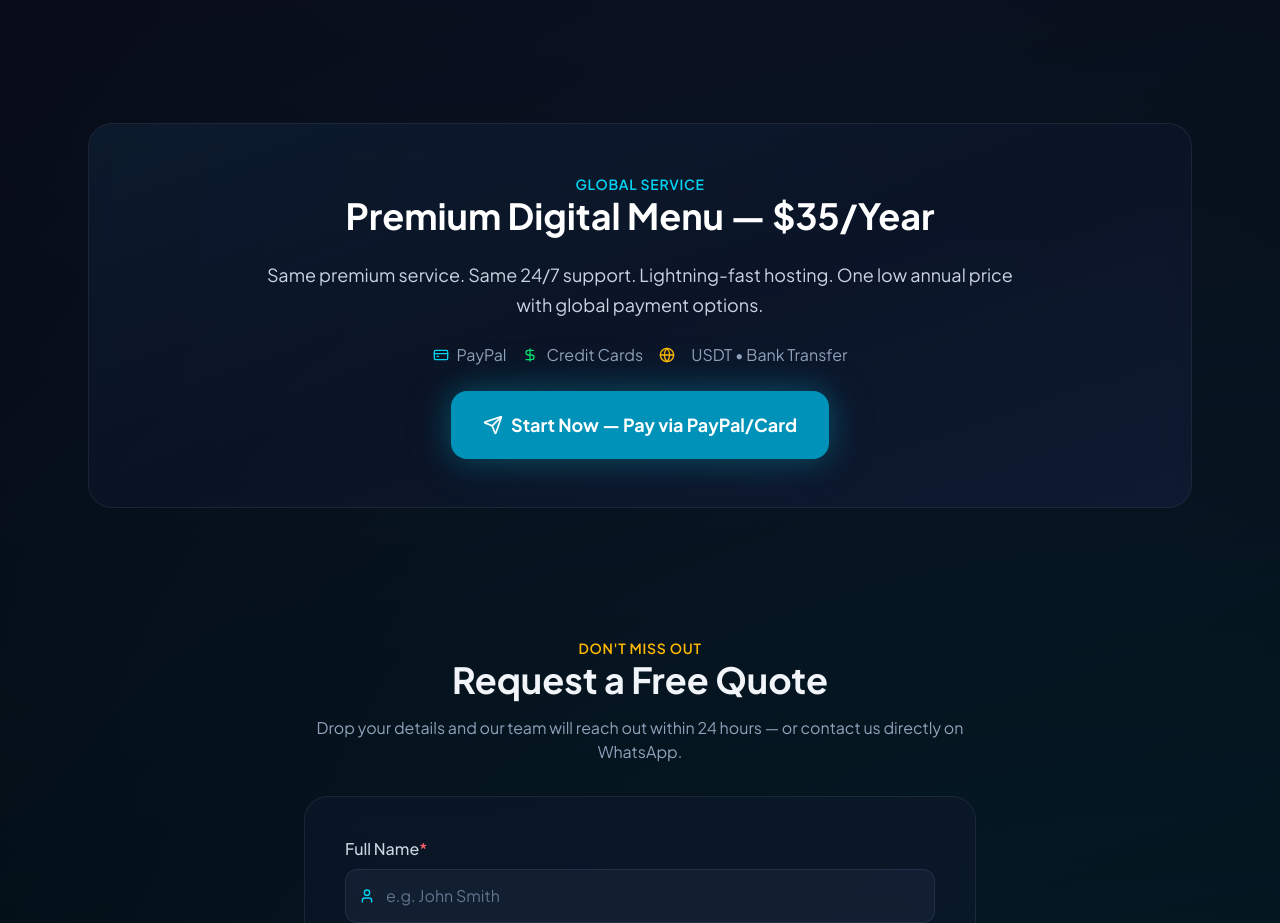
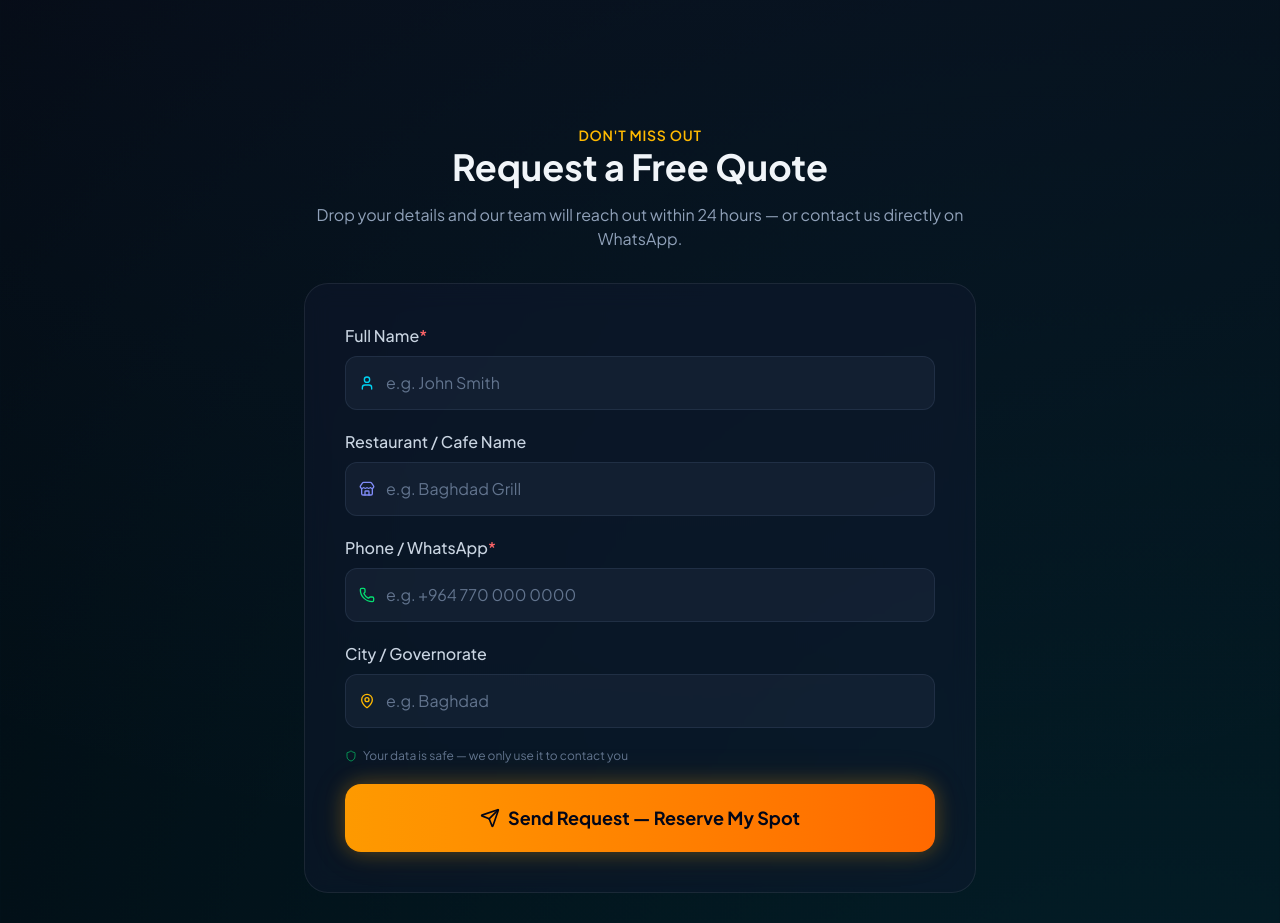
Before and after one commit to Hussain-Dev2/Landin_Page-SM, a React (Vite) app: page / in a window 1280 px wide. Shown: the part 4060-4983 px from the top of the page. Built offline with nearby package versions, Linux system fonts and the light colour scheme; no server answers.

Commit message:
Remove International Customers section as requested

```diff
--- a/src/App.jsx
+++ b/src/App.jsx
@@ -23,8 +23,6 @@ import {
   AlertTriangle,
   Package,
   Globe,
-  CreditCard,
-  DollarSign,
   Users,
   Timer,
   Landmark,
@@ -408,33 +406,6 @@ export default function App() {
         </section>
 
         {/* ═══════════════════════════════════════════════
-           INTERNATIONAL CUSTOMERS SECTION
-           ═══════════════════════════════════════════════ */}
-        <section className="relative">
-          <div className="glass-card border-cyan-500/10 p-6 md:p-12 rounded-2xl md:rounded-3xl relative overflow-hidden">
-            <div className="absolute inset-0 bg-gradient-to-br from-cyan-500/5 via-transparent to-indigo-500/5 pointer-events-none"></div>
-            <div className="relative z-10 max-w-3xl mx-auto text-center space-y-6">
-              <span className="text-cyan-400 font-semibold tracking-wider uppercase text-xs md:text-sm">{t.intl_eyebrow}</span>
-              <h2 className="text-2xl md:text-4xl font-bold text-white">{t.intl_title}</h2>
-              <p className="text-slate-300 text-sm md:text-lg leading-relaxed">{t.intl_sub}</p>
-              <div className="flex flex-wrap items-center justify-center gap-4 text-sm md:text-base text-slate-400">
-                <span className="flex items-center gap-2"><CreditCard className="w-4 h-4 text-cyan-400" /> PayPal</span>
-                <span className="flex items-center gap-2"><DollarSign className="w-4 h-4 text-green-400" /> Credit Cards</span>
-                <Globe className="w-4 h-4 text-amber-400" />
-                <span>USDT • Bank Transfer</span>
-              </div>
-              <button
-                onClick={() => handleWhatsAppClick()}
-                className="btn-press inline-flex items-center gap-2 px-6 py-4 md:px-8 md:py-5 rounded-xl md:rounded-2xl bg-cyan-600 hover:bg-cyan-500 text-white font-black text-base md:text-lg transition-colors glow-cyan"
-              >
-                <Send className="w-5 h-5" />
-                {t.intl_cta}
-              </button>
-            </div>
-          </div>
-        </section>
-
-        {/* ═══════════════════════════════════════════════
            LEAD CAPTURE FORM — MICRO-CONVERSION
            ═══════════════════════════════════════════════ */}
         <section id="lead-form" className="relative">
```
